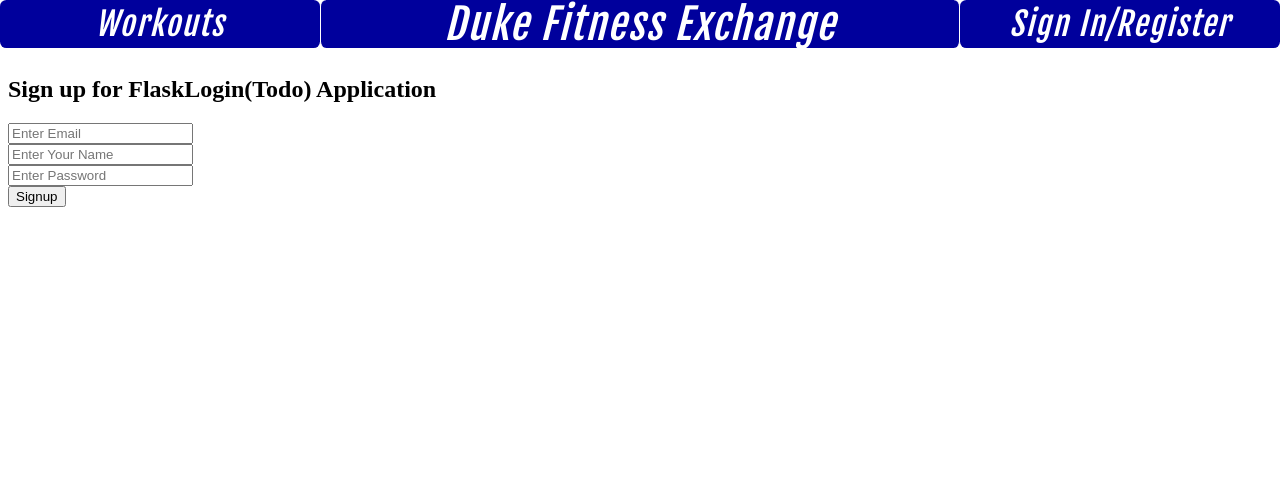
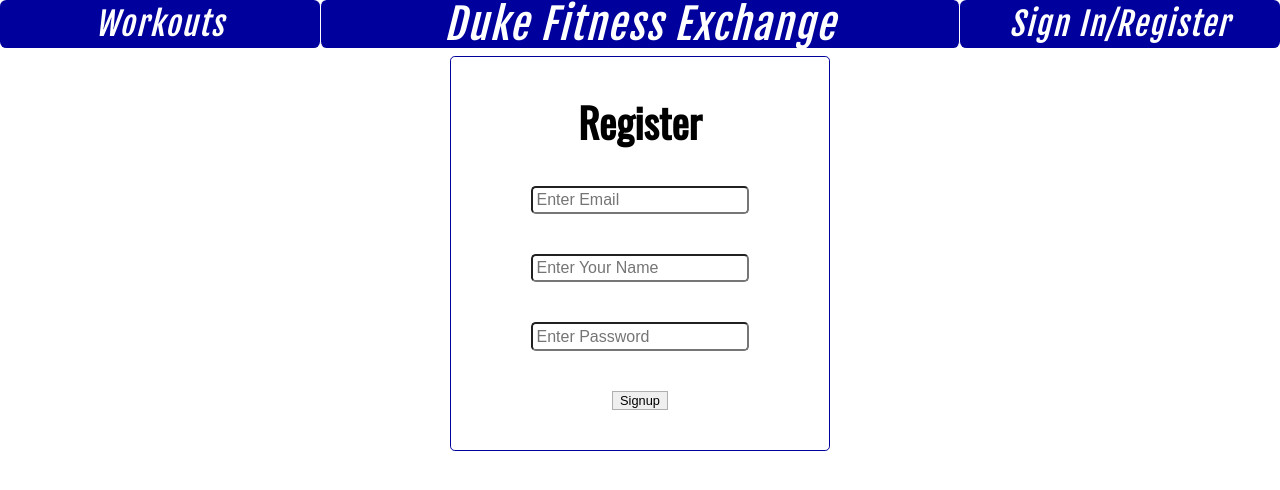
Before and after one commit to shamystic/workit, a Flask app: page /register in a window 1280 px wide. Shown: the top 490 px of the page. Run offline with Flask 2, Linux system fonts and the light colour scheme; parts of the project's set-up code (start-up, migrations or seed data) failed here and were passed over.

Commit message:
Changes to the frontend

```diff
--- a/static/styles/login.css
+++ b/static/styles/login.css
@@ -13,7 +13,6 @@
 }
 .textbox{
   padding: 0.2rem;
-
 }
 .text{
   font-family: arial;
--- a/templates/register.html
+++ b/templates/register.html
@@ -1,43 +1,44 @@
 <DOCTYPE html>
     <html>
     {% extends "header.html" %}
+    {% block content %}
     <head>
         <link href="https://fonts.googleapis.com/css?family=Montserrat|Oswald" rel="stylesheet">
         <link rel= "stylesheet" type= "text/css" href= "{{ url_for('static',filename='styles/login.css') }}">
     </head>
-    {% block content %}
-      <form action="" method=post class="form-horizontal">
-        <h2>Sign up for FlaskLogin(Todo) Application </h2>
+      <form action="" method=post class="contain">
+        <h2>Register</h2>
 
         <div class="control-group">
             <div class="controls">
-              <input type="email" id="email" name="email" class="input-xlarge"
+              <input type="email" id="email" name="email" class="text"
                 placeholder="Enter Email" value="{{ request.form.username }}"
                 required>
             </div>
         </div>
-
+        <br>
         <div class="control-group">
             <div class="controls">
-              <input type="text" id="name" name="name" class="input-xlarge"
+              <input type="text" id="name" name="name" class="text"
                 placeholder="Enter Your Name" value="{{ request.form.name }}"
                 required>
             </div>
         </div>
-
+        <br>
         <div class="control-group">
             <div class="controls">
-              <input type="password" id="password" name="password" class="input-xlarge"
+              <input type="password" id="password" name="password" class="text"
                 placeholder="Enter Password" value="{{ request.form.password }}"
                 required>
             </div>
         </div>
-
+        <br>
         <div class="control-group">
             <div class="controls">
-              <button type="submit" class="btn btn-success">Signup</button>
+              <button type="submit" class="submit">Signup</button>
             </div>
         </div>
+        <br>
       </form>
     {% endblock %}
     </html>
```
Also changed, not shown: templates/index.html (deleted, +0 -10 lines), templates/login.html (+9 -7 lines), templates/main.html (+5 -6 lines).
